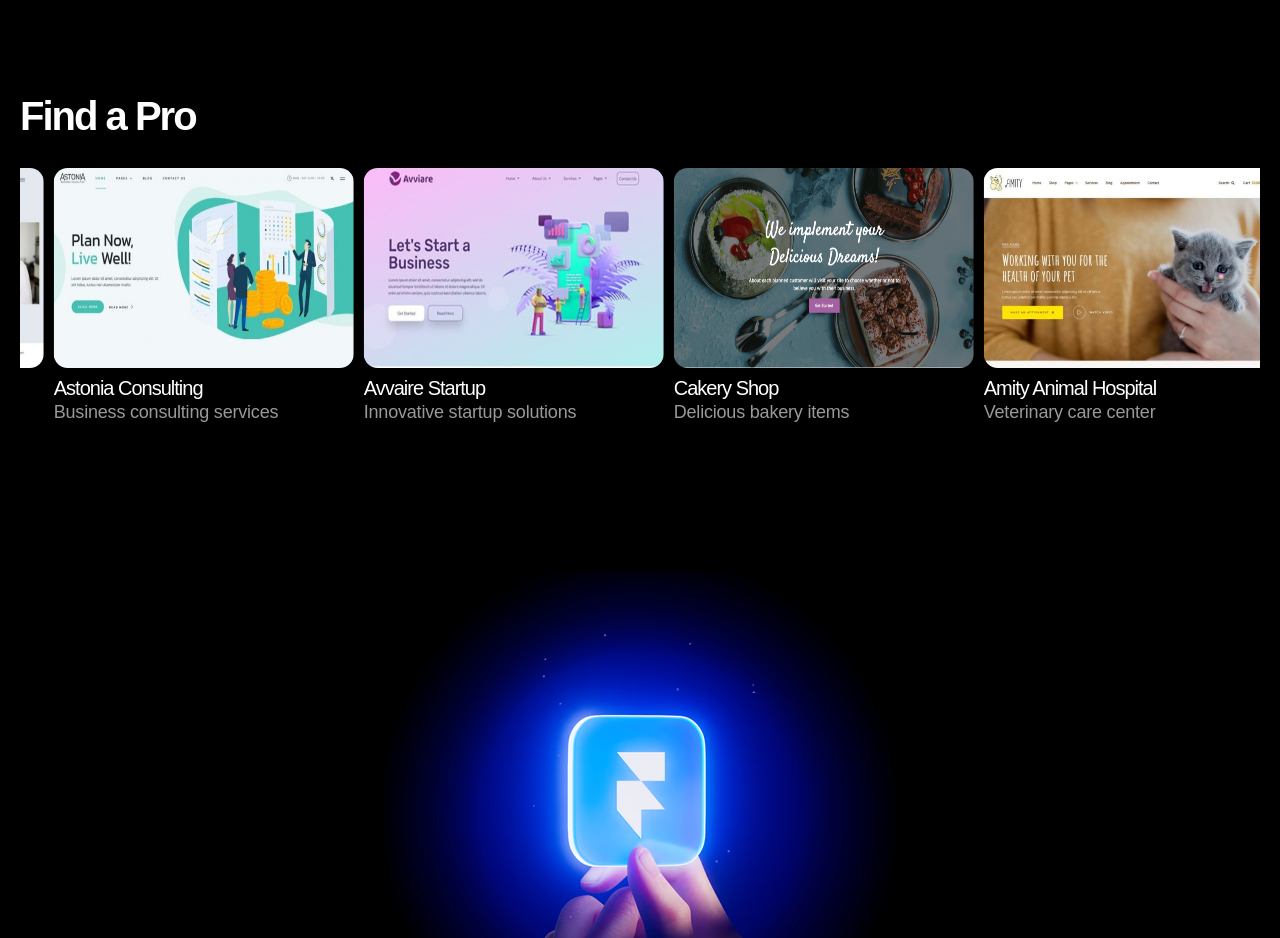
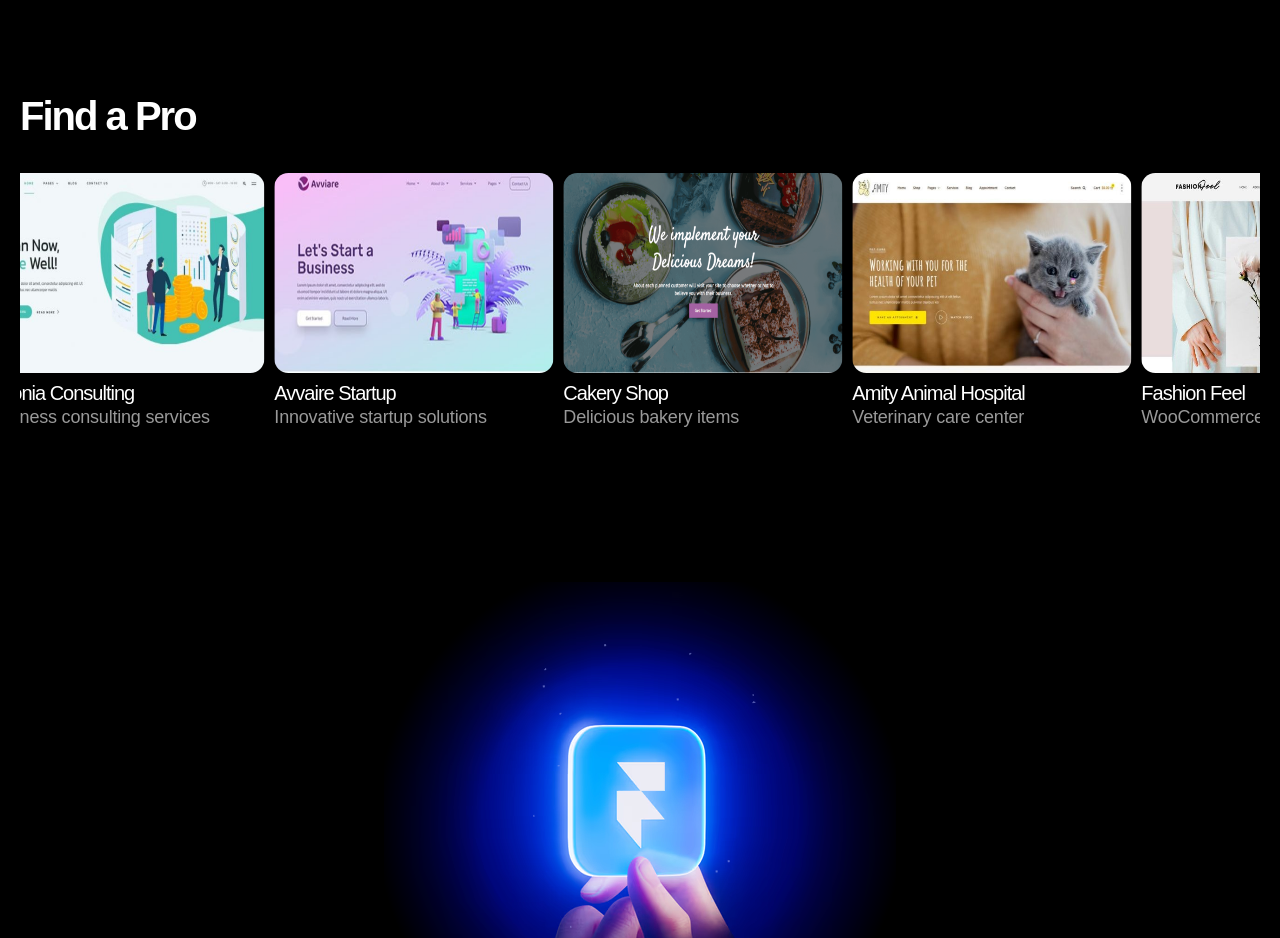
Before and after one commit to faizanmankad/framer_project, a React (Vite) app: page / in a window 1280 px wide. Shown: the part 8100-9038 px from the top of the page. Built offline with nearby package versions, Linux system fonts and the light colour scheme.

Commit message:
Template section in update

```diff
--- a/src/Compoment/Template.jsx
+++ b/src/Compoment/Template.jsx
@@ -17,17 +17,21 @@ function Template() {
     const settings = {
         dots: false,
         infinite: true,
-        slidesToShow: 4,
+        slidesToShow: 4.3,
         slidesToScroll: 1,
         autoplay: true,
         speed: 1000,
-        autoplaySpeed: 3000,
+        autoplaySpeed: 2000,
         cssEase: 'ease-in-out',
-        pauseOnHover: false,
+        lazyLoad: "ondemand",
+        nextArrow: false,
+        prevArrow: false,
         responsive: [
-            { breakpoint: 1024, settings: { slidesToShow: 3 } },
-            { breakpoint: 768, settings: { slidesToShow: 2 } },
-            { breakpoint: 425, settings: { slidesToShow: 1 } },
+            { breakpoint: 1024, settings: { slidesToShow: 3.3 } },
+            { breakpoint: 768, settings: { slidesToShow: 2.7 } },
+            { breakpoint: 425, settings: { slidesToShow: 1.7, slidesToScroll: 1 } },
+            { breakpoint: 375, settings: { slidesToShow: 1.3, slidesToScroll: 1 } },
+            { breakpoint: 320, settings: { slidesToShow: 1, slidesToScroll: 1 } },
         ],
     };
 
@@ -46,7 +50,7 @@ function Template() {
 
     return (
         <section className="template-section">
-            <div  className="container">
+            <div className="container">
                 <div className="template-card">
                     <div className="template-header">
                         <h2>Find a Pro</h2>
@@ -55,9 +59,11 @@ function Template() {
                         <Slider {...settings}>
                             {templateImg.map((template, index) => (
                                 <div key={index} className="template-item" aria-label={`Slide ${index + 1}`}>
-                                    <img src={template.img} alt={template.title} loading="lazy"/>
-                                    <h3>{template.title}</h3>
-                                    <p>{template.description}</p>
+                                    <div className='slider-card'>
+                                        <img src={template.img} alt={template.title} loading="lazy" />
+                                        <h3>{template.title}</h3>
+                                        <p>{template.description}</p>
+                                    </div>
                                 </div>
                             ))}
                         </Slider>
--- a/src/Styles/Template.css
+++ b/src/Styles/Template.css
@@ -26,6 +26,9 @@
 .template-item{
     margin-top: 30px;
     transition: all 0.3s ease-in-out ;
+}
+.slider-card{
+    padding: 5px;
 }
 .template-item:hover{
     opacity: 0.5;
```
